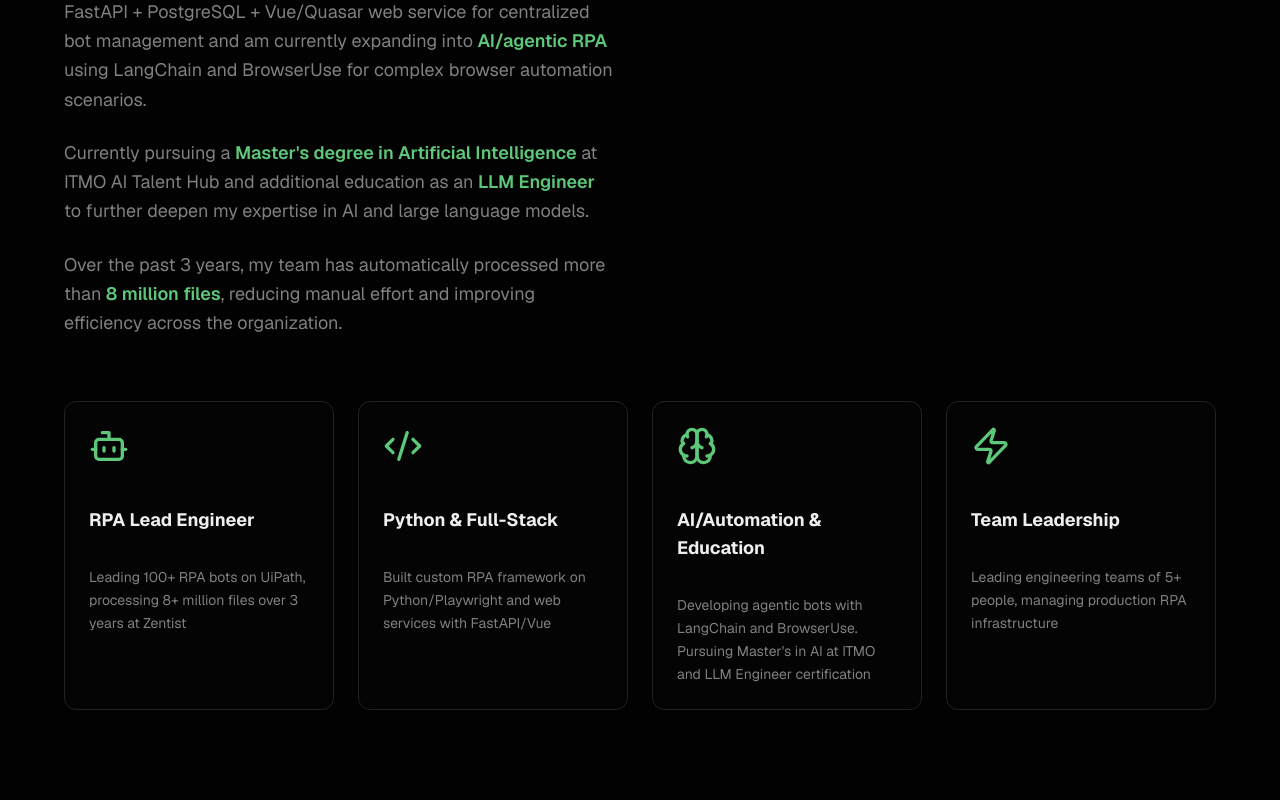
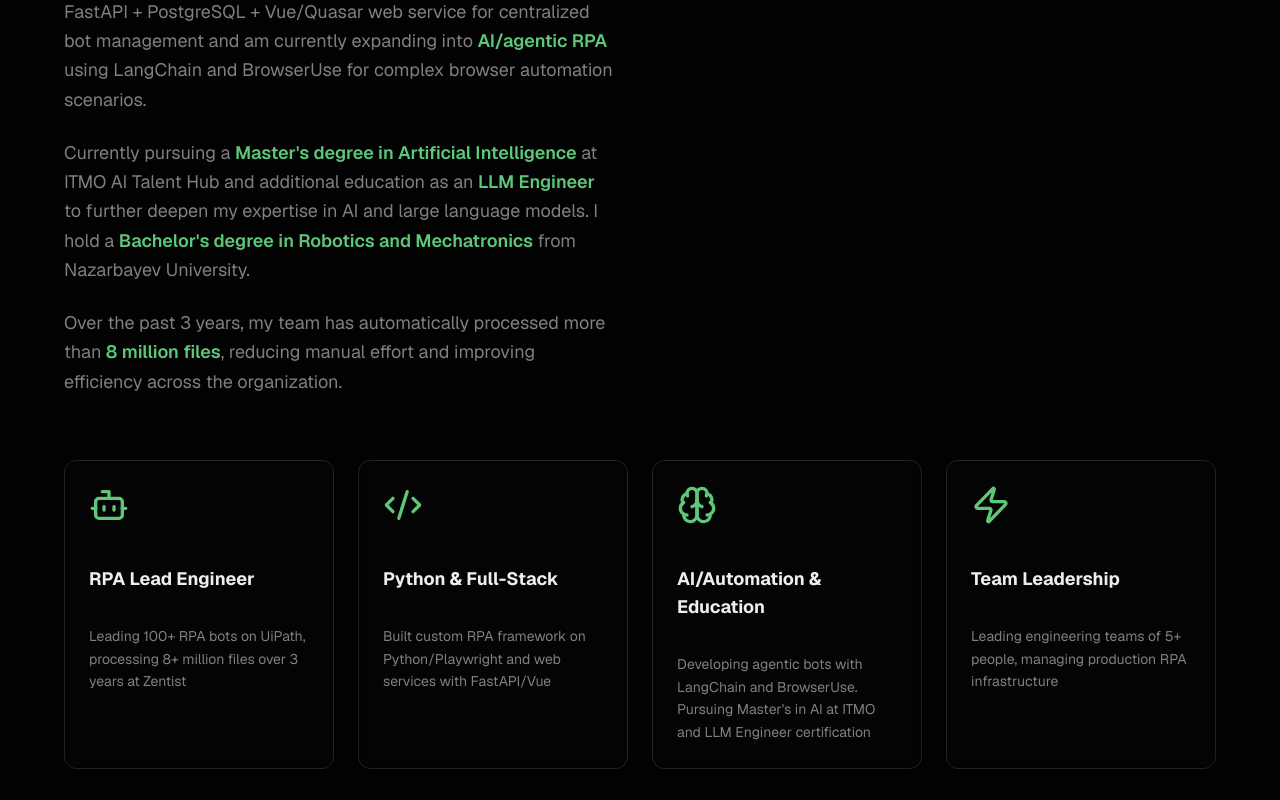
Before and after one commit to neilarphy/meet.anatoliy.bannikov, a Next.js app: page / in a window 1280 px wide. Shown: the part 1320-2120 px from the top of the page. Built offline with nearby package versions, Linux system fonts and the light colour scheme.

Commit message:
added personal cv info about bach degree

```diff
--- a/components/about.tsx
+++ b/components/about.tsx
@@ -73,7 +73,7 @@ export default function About() {
                 I initiated and built a custom <span className="text-primary font-semibold">Python RPA framework</span> with Playwright as an alternative to vendor solutions. I developed a FastAPI + PostgreSQL + Vue/Quasar web service for centralized bot management and am currently expanding into <span className="text-primary font-semibold">AI/agentic RPA</span> using LangChain and BrowserUse for complex browser automation scenarios.
               </p>
               <p className="text-lg text-muted-foreground leading-relaxed">
-                Currently pursuing a <span className="text-primary font-semibold">Master's degree in Artificial Intelligence</span> at ITMO AI Talent Hub and additional education as an <span className="text-primary font-semibold">LLM Engineer</span> to further deepen my expertise in AI and large language models.
+                Currently pursuing a <span className="text-primary font-semibold">Master's degree in Artificial Intelligence</span> at ITMO AI Talent Hub and additional education as an <span className="text-primary font-semibold">LLM Engineer</span> to further deepen my expertise in AI and large language models. I hold a <span className="text-primary font-semibold">Bachelor's degree in Robotics and Mechatronics</span> from Nazarbayev University.
               </p>
               <p className="text-lg text-muted-foreground leading-relaxed">
                 Over the past 3 years, my team has automatically processed more than <span className="text-primary font-semibold">8 million files</span>, reducing manual effort and improving efficiency across the organization.
--- a/components/certifications.tsx
+++ b/components/certifications.tsx
@@ -45,8 +45,8 @@ export default function Certifications() {
     {
       title: "MLOps: Managing ML Project Lifecycle",
       issuer: "AI Talent Hub / ITMO",
-      date: "08/2025 (in progress)",
-      credentialId: "In Progress",
+      date: "08/2025",
+      credentialId: "Completed",
       url: "#",
     },
     {
@@ -68,6 +68,13 @@ export default function Certifications() {
       issuer: "Certification Provider",
       date: "03/2020",
       credentialId: "Agile Certified",
+      url: "#",
+    },
+    {
+      title: "Bachelor of Science in Robotics and Mechatronics",
+      issuer: "Nazarbayev University",
+      date: "01/2016",
+      credentialId: "BS Degree",
       url: "#",
     },
   ]
```
Also changed, not shown: 1 other file (tests, documents, lock files or other folders).
